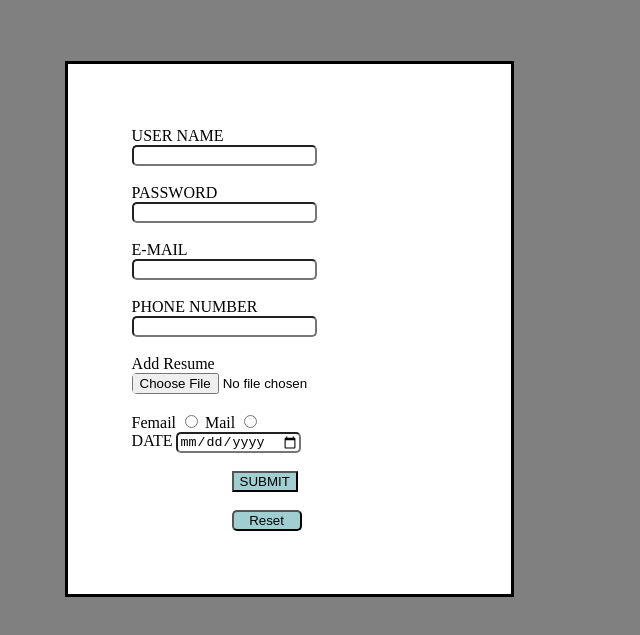
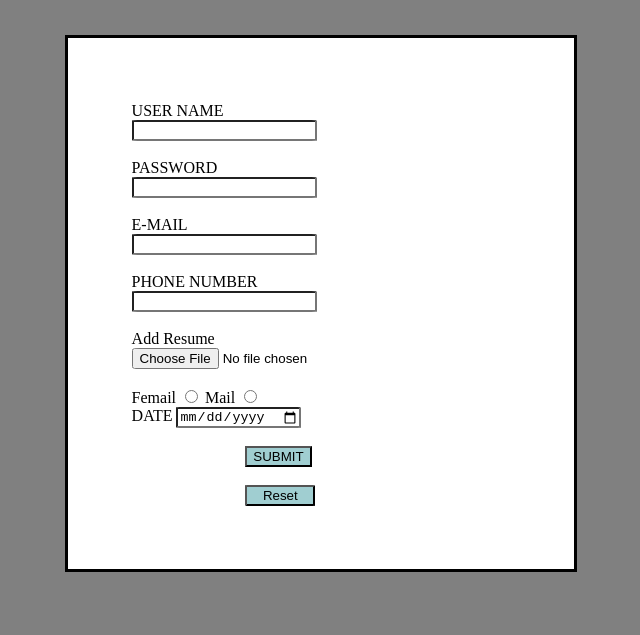
Before and after one commit to Dhanashri4422/Registration-page, a plain HTML site: page index.html in a window 1280 px wide. Shown: the part 61-696 px from the top of the page, without its empty margins (385-1025 px from the left). Drawn offline with Linux system fonts and the light colour scheme.

Commit message:
Update style.css

```diff
--- a/style.css
+++ b/style.css
@@ -6,16 +6,16 @@ form{
     background-color:white;
 
     border:3px solid black;
-    width:25%;
+    width:30%;
     height:40%;
     padding:5%;
-    margin:5% 35%;
+    margin:3% 35%;
 
 }
 
 
 input{
-border-radius:5px;
+border-radius:3%;
 
 }
 input:hover{
@@ -25,12 +25,12 @@ button:hover{
     background-color:yellow;
 }
 button{
-    margin: 0px 100px;
+    margin:  0% 30%;
     background-color:#A0CED1;
 
 }
 #set{
-margin: 0px 100px;
+margin: 0% 30%;
 width:70px;
 background-color:#A0CED1;
 }
```
